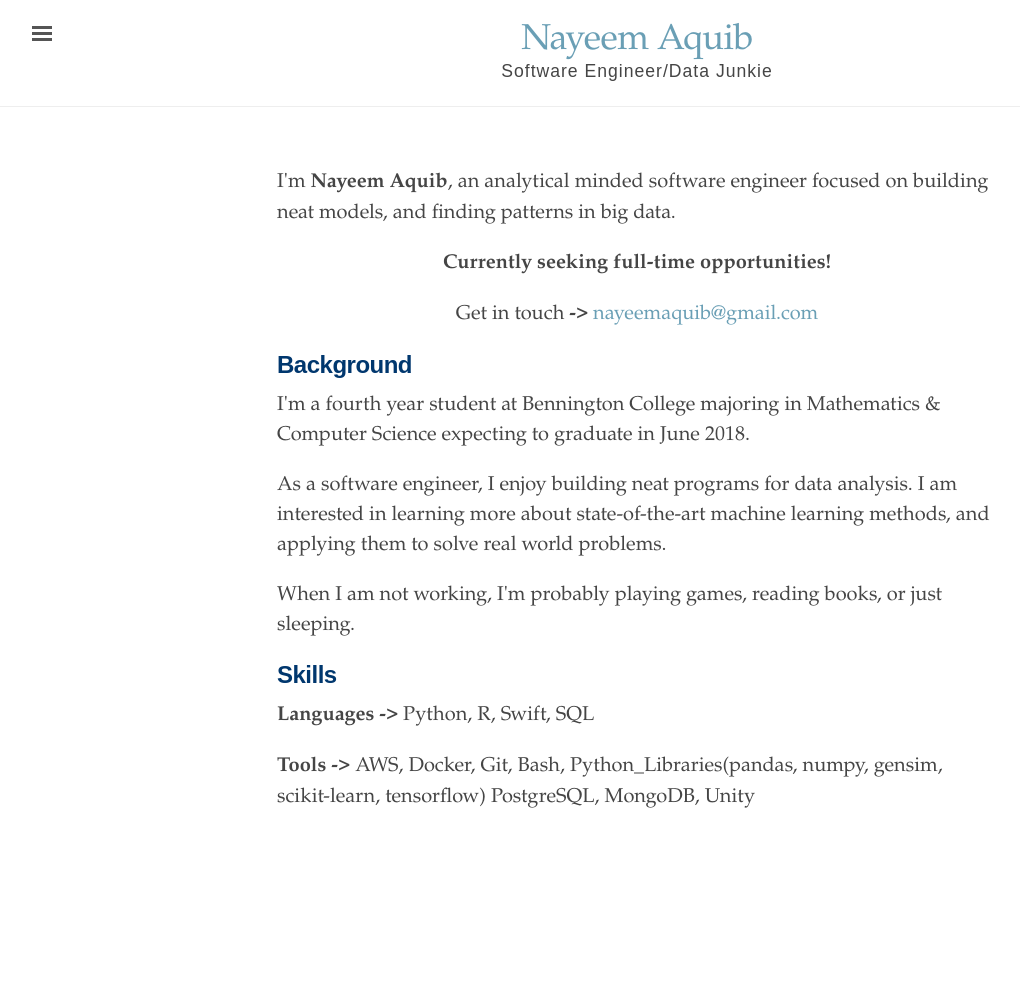
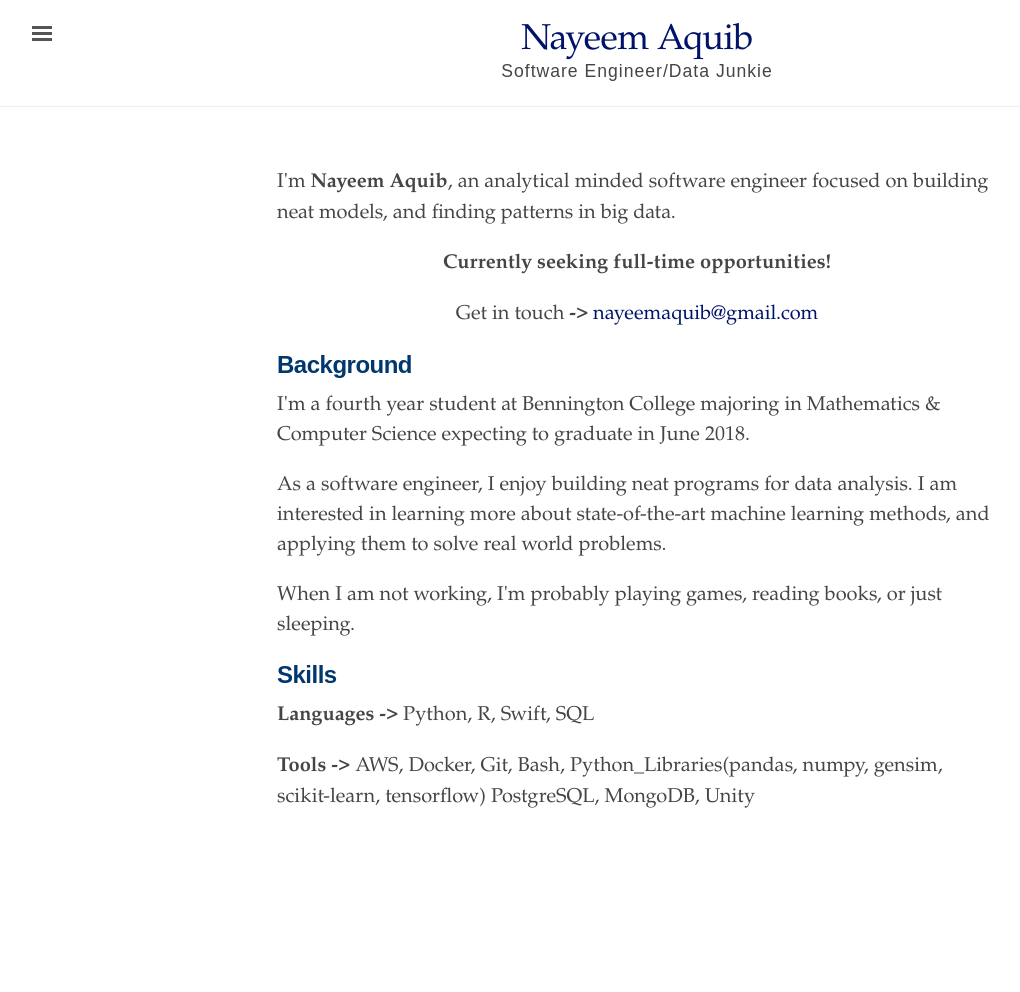
Before and after one commit to nayeemaquib/nayeemaquib.github.io, a Jekyll site: the page built from index.html, in a window 1280 px wide. Shown: the whole page, without its empty margins (3-1023 px from the left). Built offline with Jekyll 4.4.1, drawn with Linux system fonts in a browser that asks for light colours.

Commit message:
updating color

```diff
--- a/_config.yml
+++ b/_config.yml
@@ -4,7 +4,7 @@
 title:               Nayeem Aquib
 tagline:             'Software Engineer/Data Junkie'
 description:         ''
-url:                 'http://minicomp.github.io'
+url:                 ''
 baseurl:             ''
 
 # About/contact
@@ -16,7 +16,7 @@ author:
 # Permalinks
 
 # Color scheme. Options: red, orange, magenta, cyan, blue, brown
-color-scheme: 'blue'
+color-scheme: ''
 
 permalink: pretty
 permalink: /:title/
```
